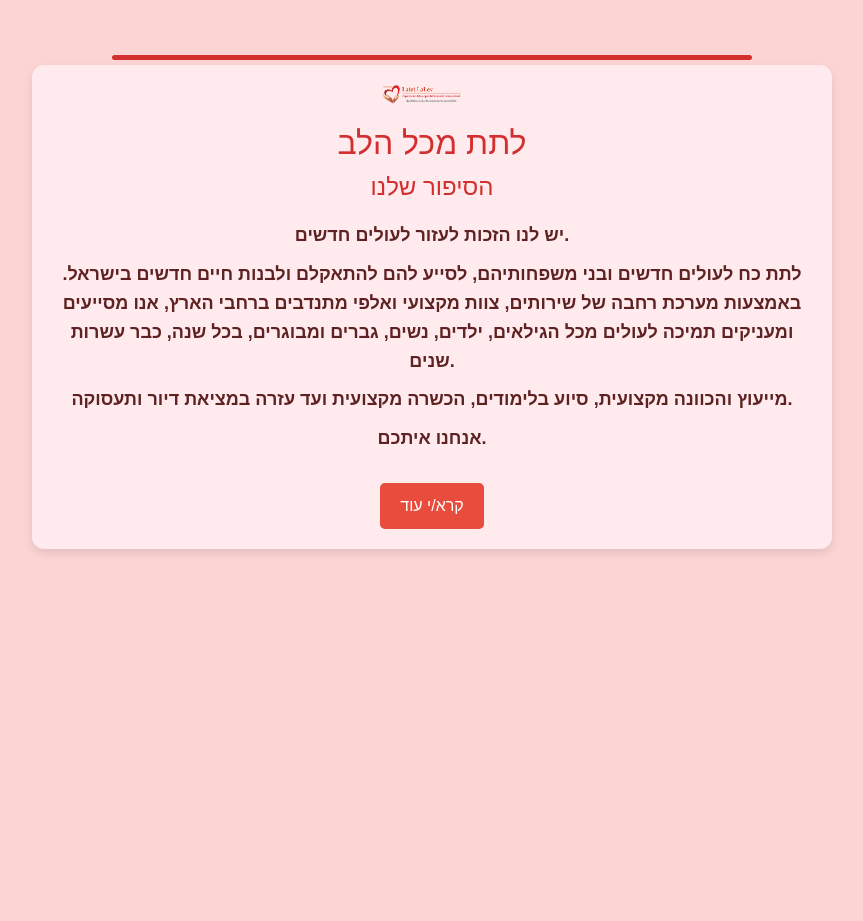
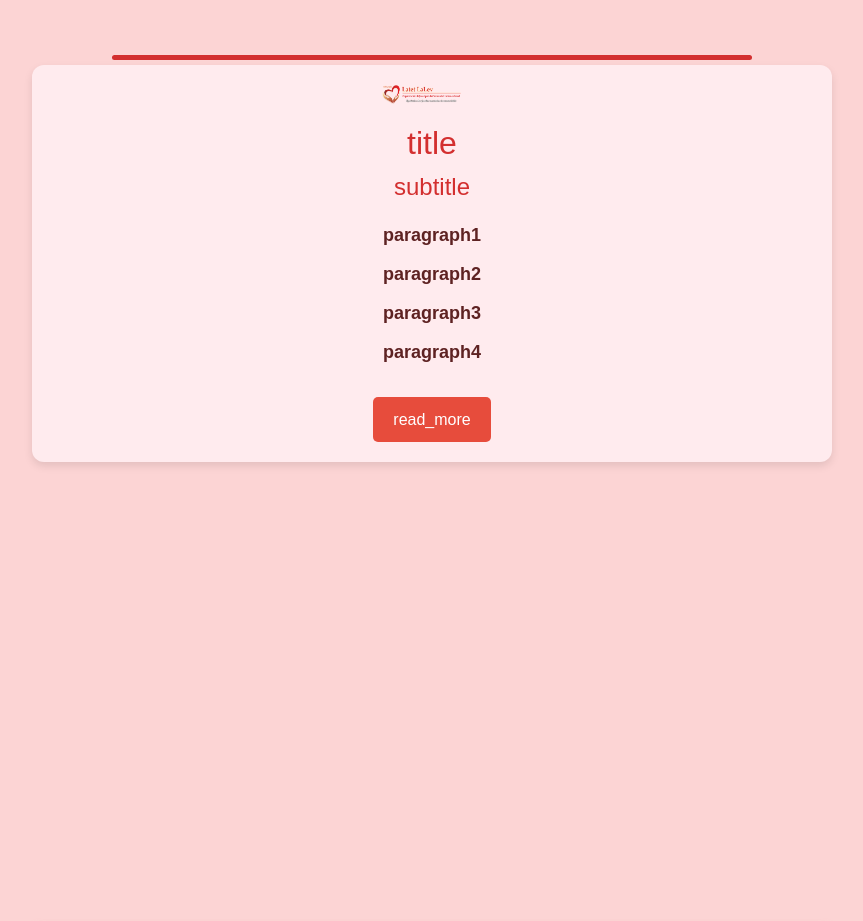
Before and after one commit to brachi2002/latet-lalev, a React (Create React App) app: page / in a window 1280 px wide. Shown: the part 820-1741 px from the top of the page, without its empty margins (208-1071 px from the left). Built offline with nearby package versions, Linux system fonts and the light colour scheme; no server answers; the database is empty.

Commit message:
transtation homepage

```diff
--- a/src/components/Homepage.js
+++ b/src/components/Homepage.js
@@ -14,10 +14,8 @@ import { Helmet } from 'react-helmet';
 import { FaPlay, FaPause } from 'react-icons/fa';
 import logo from './images/2-LOGO-PARA-WEB-SITE.png';
 
-
-
 function Homepage() {
-  const { t } = useTranslation();
+  const { t, i18n } = useTranslation(); // הוספת i18n
   const [showDonations, setShowDonations] = useState(false);
   const [user] = useAuthState(auth);
   const location = useLocation();
@@ -85,9 +83,9 @@ function Homepage() {
   };
 
   return (
-    <div className="App">
+    <div className={`App ${i18n.language === 'he' ? 'rtl' : ''}`}>
       <Helmet>
-        <title>Home Page | Latet lalev</title>
+        <title>{t('home_page_title')}</title> {/* עדכון עם פונקציית t */}
       </Helmet>
       <header className="App-header">
         <Navbar user={user} isAdmin={isAdmin} />
@@ -104,7 +102,7 @@ function Homepage() {
                   id="background-video"
                 >
                   <source src={backgroundUrl} type="video/mp4" />
-                  Your browser does not support the video tag.
+                  {t('video_not_supported')}
                 </video>
                 <button className="video-overlay" onClick={togglePlayPause}>
                   {isPlaying ? <FaPause /> : <FaPlay />}
@@ -126,14 +124,14 @@ function Homepage() {
       </header>
       <main>
         <div className="message-text">
-          <img src={logo} alt="Logo" className="logo" /> {/* Update the path to your logo */}
-          <h1>לתת מכל הלב</h1>
-          <h2>הסיפור שלנו</h2>
-          <p>יש לנו הזכות לעזור לעולים חדשים.</p>
-          <p>לתת כח לעולים חדשים ובני משפחותיהם, לסייע להם להתאקלם ולבנות חיים חדשים בישראל. באמצעות מערכת רחבה של שירותים, צוות מקצועי ואלפי מתנדבים ברחבי הארץ, אנו מסייעים ומעניקים תמיכה לעולים מכל הגילאים, ילדים, נשים, גברים ומבוגרים, בכל שנה, כבר עשרות שנים.</p>
-          <p>מייעוץ והכוונה מקצועית, סיוע בלימודים, הכשרה מקצועית ועד עזרה במציאת דיור ותעסוקה.</p>
-          <p>אנחנו איתכם.</p>
-          <button onClick={navigateToAboutUs}>קרא/י עוד</button>
+          <img src={logo} alt="Logo" className="logo" />
+          <h1>{t('title')}</h1>
+          <h2>{t('subtitle')}</h2>
+          <p>{t('paragraph1')}</p>
+          <p>{t('paragraph2 ')}</p>
+          <p>{t('paragraph3')}</p>
+          <p>{t('paragraph4')}</p>
+          <button onClick={navigateToAboutUs}>{t('read_more')}</button>
         </div>
         {showDonations ? (
           <Donations />
@@ -147,7 +145,7 @@ function Homepage() {
         )}
         {isVolunteer && (
           <div className="show-popup" onClick={() => setShowPopup(true)}>
-            <span className="show-popup-text">הודעות המתנדבים</span>
+            <span className="show-popup-text">{t('volunteers_messages')}</span>
           </div>
         )}
         <VolunteerPopup showPopup={showPopup} setShowPopup={setShowPopup} />
```
